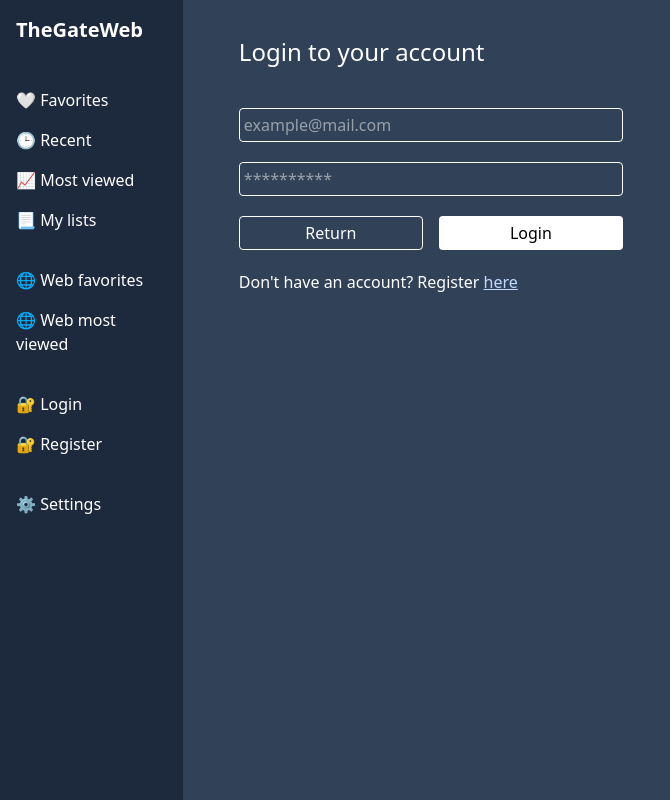
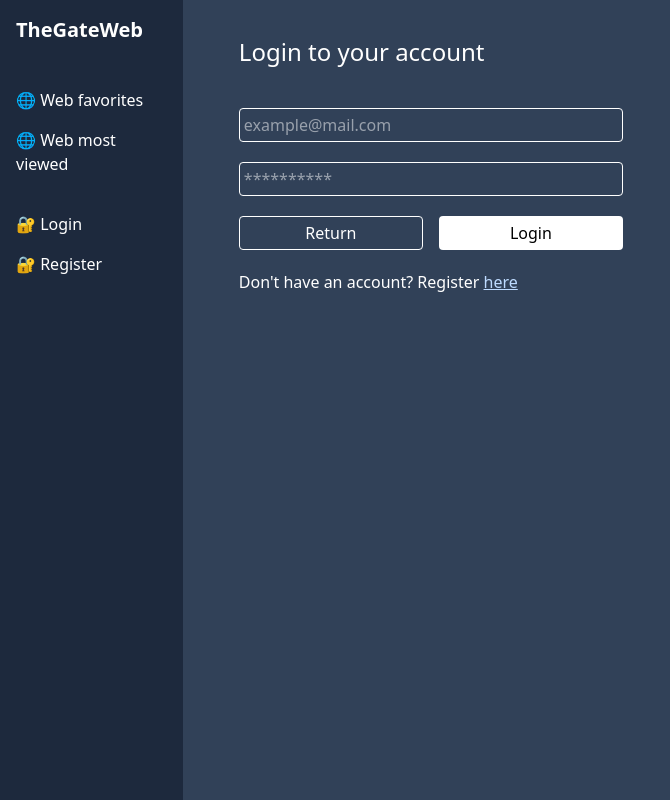
Before and after one commit to vicsaa01/alexandria, an Angular app in the folder frontend/: page /login in a window 1280 px wide. Shown: the whole page, without its empty margins (0-670 px from the left). Built offline with nearby package versions, Linux system fonts and the light colour scheme.

Commit message:
#042 - Navbar login, logout functions

```diff
--- a/frontend/src/app/app.component.html
+++ b/frontend/src/app/app.component.html
@@ -3,15 +3,16 @@
   <nav class="md:block hidden min-h-screen col-span-1 bg-slate-800 text-white">
     <div class="flex flex-col">
       <a class="px-4 py-4 text-xl font-bold" href="/">TheGateWeb</a>
-      <a class="px-4 py-2 hover:bg-slate-600 mt-5" href="/favorites">🤍 Favorites</a>
-      <a class="px-4 py-2 hover:bg-slate-600" href="/recent">🕒 Recent</a>
-      <a class="px-4 py-2 hover:bg-slate-600" href="/most-viewed">📈 Most viewed</a>
-      <a class="px-4 py-2 hover:bg-slate-600 mb-5" href="/my-lists">📃 My lists</a>
-      <a class="px-4 py-2 hover:bg-slate-600" href="/users-favorites">🌐 Web favorites</a>
-      <a class="px-4 py-2 hover:bg-slate-600 mb-5" href="/users-most-viewed">🌐 Web most viewed</a>
-      <a class="px-4 py-2 hover:bg-slate-600" href="/login">🔐 Login</a>
-      <a class="px-4 py-2 hover:bg-slate-600 mb-5" href="/register">🔐 Register</a>
-      <a class="px-4 py-2 hover:bg-slate-600" href="/settings">⚙️ Settings</a>
+      <a *ngIf="loggedIn" class="px-4 py-2 hover:bg-slate-600 mt-5" href="/favorites">🤍 Favorites</a>
+      <a *ngIf="loggedIn" class="px-4 py-2 hover:bg-slate-600" href="/recent">🕒 Recent</a>
+      <a *ngIf="loggedIn" class="px-4 py-2 hover:bg-slate-600" href="/most-viewed">📈 Most viewed</a>
+      <a *ngIf="loggedIn" class="px-4 py-2 hover:bg-slate-600" href="/my-lists">📃 My lists</a>
+      <a class="px-4 py-2 hover:bg-slate-600 mt-5" href="/users-favorites">🌐 Web favorites</a>
+      <a class="px-4 py-2 hover:bg-slate-600" href="/users-most-viewed">🌐 Web most viewed</a>
+      <a *ngIf="!loggedIn" class="px-4 py-2 hover:bg-slate-600 mt-5" href="/login">🔐 Login</a>
+      <a *ngIf="!loggedIn" class="px-4 py-2 hover:bg-slate-600" href="/register">🔐 Register</a>
+      <a *ngIf="loggedIn" class="px-4 py-2 hover:bg-slate-600 mt-5" href="/settings">⚙️ Settings</a>
+      <a *ngIf="loggedIn" class="px-4 py-2 hover:bg-slate-600" href="/" (click)="logout()">🔐 Logout</a>
     </div>
   </nav>
 
@@ -28,15 +29,16 @@
     <!--Dropdown menu-->
     <div id="dropdownMenu" class="hidden absolute top-15 right-0 w-50 bg-slate-800 text-white">
       <div class="grid grid-rows-9">
-        <a class="px-6 py-2" href="/favorites">🤍 Favorites</a>
-        <a class="px-6 py-2" href="/recent">🕒 Recent</a>
-        <a class="px-6 py-2" href="/most-viewed">📈 Most viewed</a>
-        <a class="px-6 py-2" href="/my-lists">📃 My lists</a>
+        <a *ngIf="loggedIn" class="px-6 py-2" href="/favorites">🤍 Favorites</a>
+        <a *ngIf="loggedIn" class="px-6 py-2" href="/recent">🕒 Recent</a>
+        <a *ngIf="loggedIn" class="px-6 py-2" href="/most-viewed">📈 Most viewed</a>
+        <a *ngIf="loggedIn" class="px-6 py-2" href="/my-lists">📃 My lists</a>
         <a class="px-6 py-2" href="/users-favorites">🌐 Web favorites</a>
         <a class="px-6 py-2" href="/users-most-viewed">🌐 Web most viewed</a>
-        <a class="px-6 py-2" href="/login">🔐 Login</a>
-        <a class="px-6 py-2" href="/register">🔐 Register</a>
-        <a class="px-6 py-2" href="/settings">⚙️ Settings</a>
+        <a *ngIf="!loggedIn" class="px-6 py-2" href="/login">🔐 Login</a>
+        <a *ngIf="!loggedIn" class="px-6 py-2" href="/register">🔐 Register</a>
+        <a *ngIf="loggedIn" class="px-6 py-2" href="/settings">⚙️ Settings</a>
+        <a *ngIf="loggedIn" class="px-6 py-2" href="/" (click)="logout()">🔐 Logout</a>
       </div>
     </div>
 
--- a/frontend/src/app/app.component.ts
+++ b/frontend/src/app/app.component.ts
@@ -1,17 +1,29 @@
 import { Component } from '@angular/core';
-import { RouterOutlet } from '@angular/router';
+import { CommonModule } from '@angular/common';
+import { Router, RouterOutlet } from '@angular/router';
 
 @Component({
   selector: 'app-root',
   standalone: true,
-  imports: [RouterOutlet],
+  imports: [CommonModule, RouterOutlet],
   templateUrl: './app.component.html',
   styleUrl: './app.component.css'
 })
 export class AppComponent {
+  title: string = "TheGateWeb";
   menuIcon: string = "menu-icon.png";
   menuDisplayed: boolean = false;
-  title: string = "TheGateWeb";
+  loggedIn: boolean = false;
+
+  constructor(private router: Router) {}
+
+  ngOnInit(): void {
+    if (localStorage.getItem('sessionToken') != null && localStorage.getItem('userID') != null) {
+      this.loggedIn = true;
+    } else {
+      this.loggedIn = false;
+    }
+  }
 
   toggleMenu(): void {
     var menu: HTMLElement | null = document.getElementById("dropdownMenu");
@@ -27,4 +39,10 @@ export class AppComponent {
       this.menuDisplayed = true
     }
   }
+
+  logout(): void {
+    localStorage.removeItem('sessionToken');
+    localStorage.removeItem('userID');
+    window.location.assign('/');
+  }
 }
--- a/frontend/src/app/login-page/login-page.component.ts
+++ b/frontend/src/app/login-page/login-page.component.ts
@@ -60,7 +60,7 @@ export class LoginPageComponent {
 
         localStorage.setItem('sessionToken',data.sessionToken);
         localStorage.setItem('userID',data.userID.$oid);
-        this.router.navigate(['/']);
+        window.location.assign('/');
       })
       .catch(error => {
         console.error('Error:', error.message);
```
Also changed, not shown: 1 other file (tests, documents, lock files or other folders).
